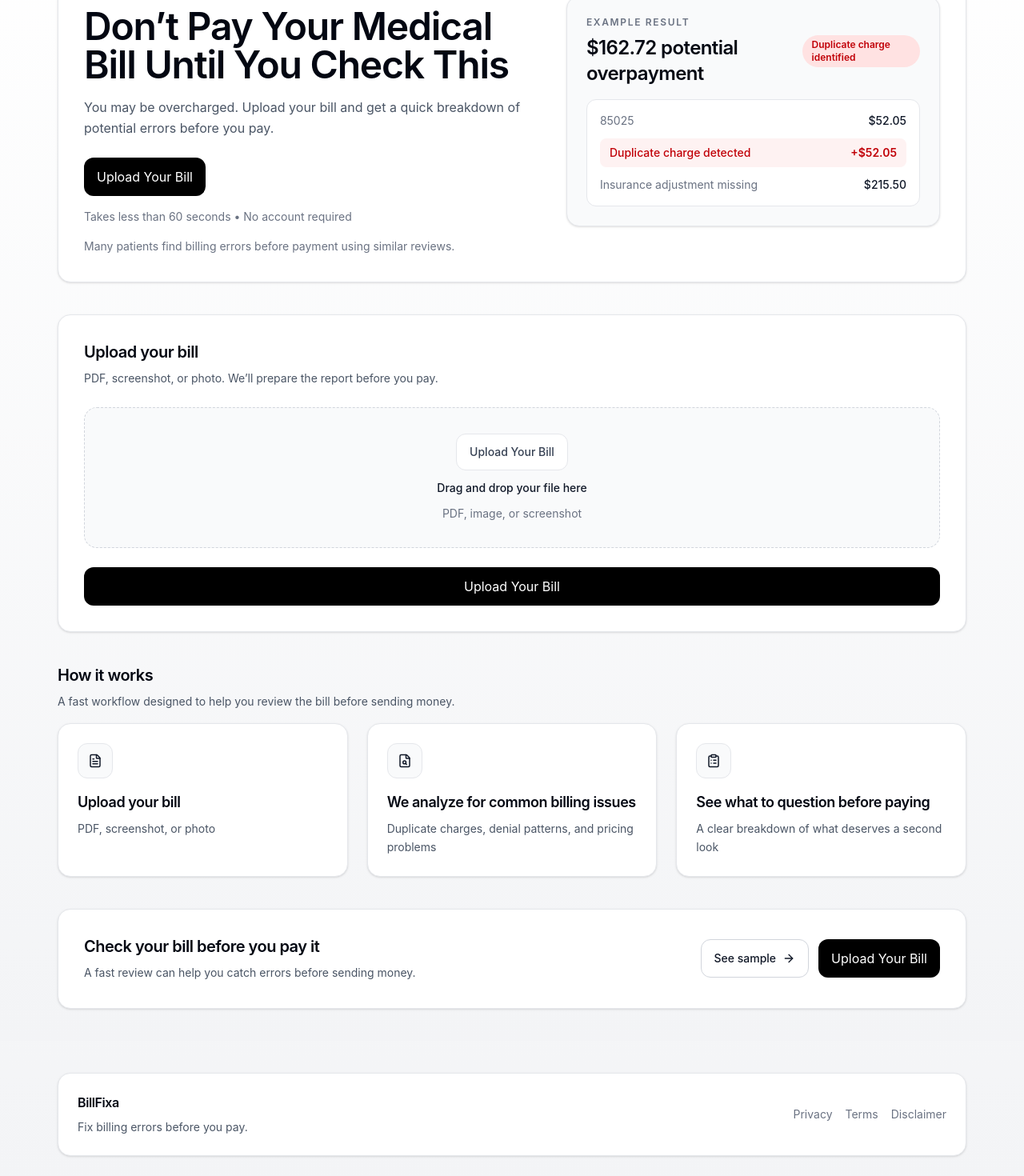
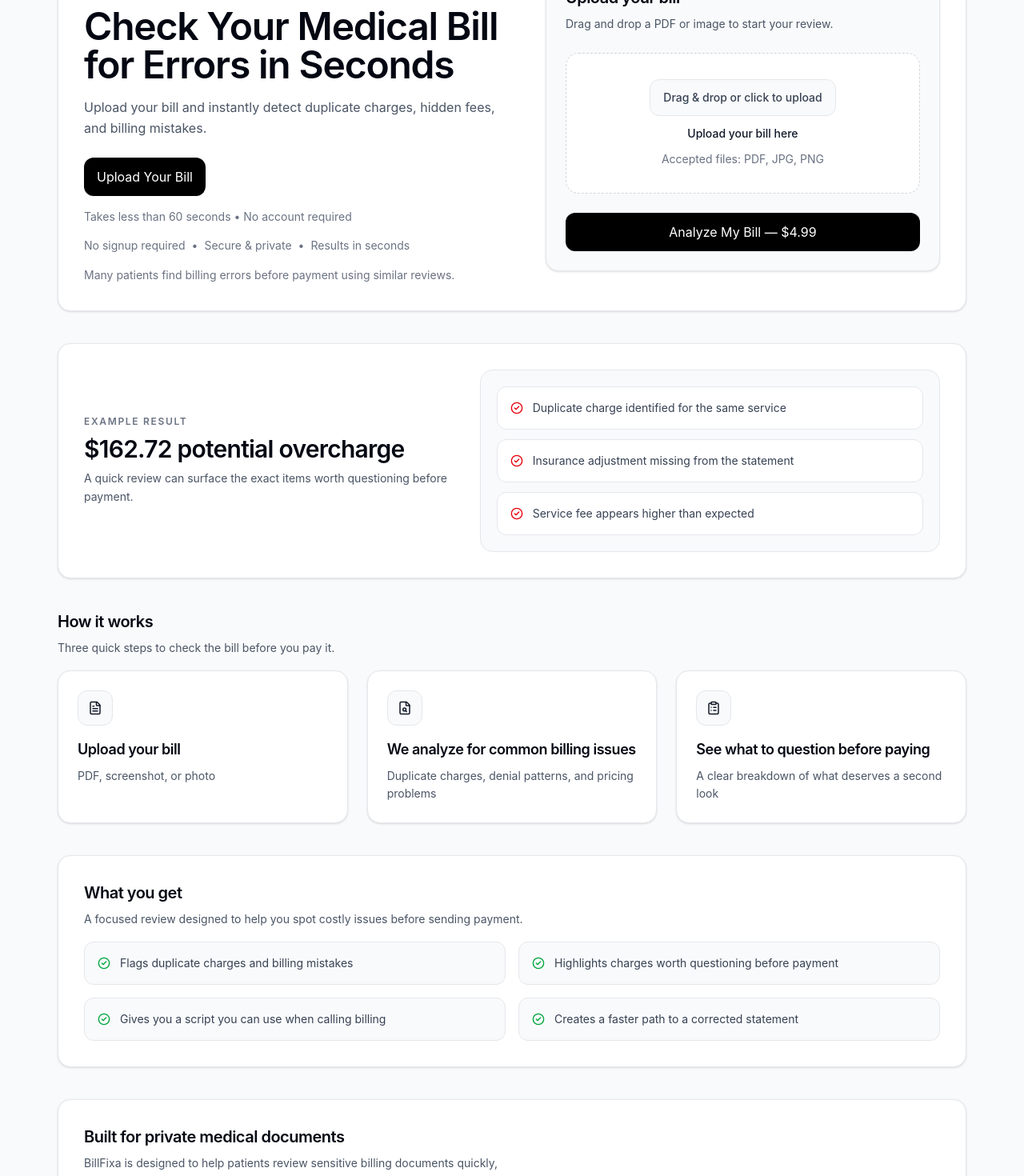
Before and after one commit to MyPenguin19/Inbill, a Next.js app: page / in a window 1280 px wide. Shown: the part 180-1650 px from the top of the page at 80% size. Built offline with nearby package versions, Linux system fonts and the light colour scheme.

Commit message:
Polish report dashboard and landing page

```diff
--- a/components/home-page-client.tsx
+++ b/components/home-page-client.tsx
@@ -3,7 +3,7 @@
 import Link from "next/link";
 import { ChangeEvent, DragEvent, useMemo, useRef, useState } from "react";
 import { useRouter } from "next/navigation";
-import { ArrowRight, ClipboardList, FileSearch, FileText } from "lucide-react";
+import { ArrowRight, CheckCircle2, ClipboardList, FileSearch, FileText } from "lucide-react";
 
 import {
   BILL_IMAGE_STORAGE_KEY,
@@ -45,6 +45,13 @@ const steps = [
     title: "See what to question before paying",
     description: "A clear breakdown of what deserves a second look",
   },
+] as const;
+
+const valuePoints = [
+  "Flags duplicate charges and billing mistakes",
+  "Highlights charges worth questioning before payment",
+  "Gives you a script you can use when calling billing",
+  "Creates a faster path to a corrected statement",
 ] as const;
 
 export default function HomePage() {
@@ -225,7 +232,7 @@ export default function HomePage() {
   };
 
   return (
-    <main className="min-h-screen bg-gradient-to-b from-white to-gray-100 py-10">
+    <main className="min-h-screen bg-gray-50 py-10">
       <script
         type="application/ld+json"
         dangerouslySetInnerHTML={{ __html: JSON.stringify(structuredData) }}
@@ -233,17 +240,17 @@ export default function HomePage() {
 
       <div className="mx-auto w-full max-w-[1200px] space-y-10 px-4 md:px-6 lg:px-8">
         <section className="rounded-2xl border border-gray-200 bg-white p-6 shadow-sm md:p-8">
-          <div className="grid gap-8 lg:grid-cols-[1.1fr_0.9fr] lg:items-center">
+          <div className="grid gap-8 lg:grid-cols-[1.05fr_0.95fr] lg:items-start">
             <div className="space-y-6">
               <div className="inline-flex rounded-full border border-gray-200 bg-gray-50 px-3 py-1 text-xs font-semibold uppercase tracking-[0.14em] text-gray-500">
                 Medical Bill Review
               </div>
               <div className="space-y-4">
                 <h1 className="text-4xl font-semibold tracking-tight text-gray-950 md:text-5xl">
-                  Don’t Pay Your Medical Bill Until You Check This
+                  Check Your Medical Bill for Errors in Seconds
                 </h1>
-                <p className="max-w-2xl text-sm leading-relaxed text-gray-600 md:text-base">
-                  You may be overcharged. Upload your bill and get a quick breakdown of potential errors before you pay.
+                <p className="max-w-[60ch] text-sm leading-relaxed text-gray-600 md:text-base">
+                  Upload your bill and instantly detect duplicate charges, hidden fees, and billing mistakes.
                 </p>
               </div>
 
@@ -256,54 +263,31 @@ export default function HomePage() {
                   Upload Your Bill
                 </button>
                 <div className="text-sm text-gray-500">Takes less than 60 seconds • No account required</div>
+                <div className="flex flex-wrap gap-2 text-sm text-gray-500">
+                  <span>No signup required</span>
+                  <span>•</span>
+                  <span>Secure & private</span>
+                  <span>•</span>
+                  <span>Results in seconds</span>
+                </div>
                 <div className="max-w-[60ch] text-sm leading-relaxed text-gray-500">
                   Many patients find billing errors before payment using similar reviews.
                 </div>
               </div>
             </div>
 
-            <div className="rounded-2xl border border-gray-200 bg-gray-50 p-6 shadow-sm">
-              <div className="space-y-4">
-                <div className="flex items-center justify-between">
-                  <div>
-                    <div className="text-xs font-semibold uppercase tracking-[0.14em] text-gray-500">
-                      Example result
-                    </div>
-                    <div className="mt-2 text-2xl font-semibold tracking-tight text-gray-950">$162.72 potential overpayment</div>
-                  </div>
-                  <div className="rounded-full bg-red-100 px-3 py-1 text-xs font-semibold text-red-700">
-                    Duplicate charge identified
-                  </div>
-                </div>
-                <div className="space-y-3 rounded-xl border border-gray-200 bg-white p-4">
-                  <div className="flex items-center justify-between text-sm">
-                    <span className="text-gray-500">85025</span>
-                    <span className="font-medium text-gray-900">$52.05</span>
-                  </div>
-                  <div className="flex items-center justify-between rounded-lg bg-red-50 px-3 py-2 text-sm">
-                    <span className="font-medium text-red-700">Duplicate charge detected</span>
-                    <span className="font-semibold text-red-700">+$52.05</span>
-                  </div>
-                  <div className="flex items-center justify-between text-sm">
-                    <span className="text-gray-500">Insurance adjustment missing</span>
-                    <span className="font-medium text-gray-900">$215.50</span>
-                  </div>
-                </div>
-              </div>
-            </div>
-          </div>
-        </section>
-
-        <section id="analyze" className="rounded-2xl border border-gray-200 bg-white p-6 shadow-sm md:p-8">
+            <div id="analyze" className="rounded-2xl border border-gray-200 bg-gray-50 p-6 shadow-sm">
               <div className="space-y-6">
                 <div className="space-y-2">
                   <h2 className="text-xl font-semibold tracking-tight text-gray-950">Upload your bill</h2>
-              <p className="text-sm leading-relaxed text-gray-600">PDF, screenshot, or photo. We’ll prepare the report before you pay.</p>
+                  <p className="text-sm leading-relaxed text-gray-600">
+                    Drag and drop a PDF or image to start your review.
+                  </p>
                 </div>
 
                 <label
                   className={`grid cursor-pointer justify-items-center gap-3 rounded-2xl border border-dashed p-8 text-center transition ${
-                dragActive ? "border-gray-900 bg-gray-100" : "border-gray-300 bg-gray-50"
+                    dragActive ? "border-gray-900 bg-gray-100" : "border-gray-300 bg-white"
                   }`}
                   onDragLeave={() => setDragActive(false)}
                   onDragOver={(event) => {
@@ -319,15 +303,15 @@ export default function HomePage() {
                     className="hidden"
                     type="file"
                   />
-              <div className="rounded-xl border border-gray-200 bg-white px-4 py-3 text-sm font-medium text-gray-700">
-                Upload Your Bill
+                  <div className="rounded-xl border border-gray-200 bg-gray-50 px-4 py-3 text-sm font-medium text-gray-700">
+                    Drag & drop or click to upload
                   </div>
-              <div className="text-sm font-medium text-gray-900">Drag and drop your file here</div>
-              <div className="text-sm text-gray-500">PDF, image, or screenshot</div>
+                  <div className="text-sm font-medium text-gray-900">Upload your bill here</div>
+                  <div className="text-sm text-gray-500">Accepted files: PDF, JPG, PNG</div>
                 </label>
 
                 {selectedFile ? (
-              <div className="flex flex-wrap items-center justify-between gap-4 rounded-2xl border border-gray-200 bg-gray-50 p-4">
+                  <div className="flex flex-wrap items-center justify-between gap-4 rounded-2xl border border-gray-200 bg-white p-4">
                     <div>
                       <div className="text-sm font-semibold text-gray-950">{selectedFile.name}</div>
                       <div className="text-sm text-gray-500">{fileSummary}</div>
@@ -350,15 +334,45 @@ export default function HomePage() {
                   className="w-full rounded-xl bg-black px-4 py-3 text-sm font-semibold text-white transition hover:bg-gray-900 disabled:cursor-wait disabled:opacity-70"
                   type="button"
                 >
-              {loading ? "Preparing..." : "Upload Your Bill"}
+                  {loading ? "Preparing..." : "Analyze My Bill — $4.99"}
                 </button>
+              </div>
+            </div>
+          </div>
+        </section>
+
+        <section className="rounded-2xl border border-gray-200 bg-white p-6 shadow-sm md:p-8">
+          <div className="grid gap-6 lg:grid-cols-[0.9fr_1.1fr] lg:items-center">
+            <div className="space-y-2">
+              <div className="text-xs font-semibold uppercase tracking-[0.14em] text-gray-500">Example result</div>
+              <h2 className="text-3xl font-semibold tracking-tight text-gray-950">$162.72 potential overcharge</h2>
+              <p className="max-w-[60ch] text-sm leading-relaxed text-gray-600">
+                A quick review can surface the exact items worth questioning before payment.
+              </p>
+            </div>
+            <div className="rounded-2xl border border-gray-200 bg-gray-50 p-5">
+              <div className="space-y-3">
+                {[
+                  "Duplicate charge identified for the same service",
+                  "Insurance adjustment missing from the statement",
+                  "Service fee appears higher than expected",
+                ].map((item) => (
+                  <div key={item} className="flex items-start gap-3 rounded-xl border border-gray-200 bg-white p-4">
+                    <span className="mt-0.5 text-red-600">
+                      <CheckCircle2 size={16} />
+                    </span>
+                    <span className="text-sm text-gray-700">{item}</span>
+                  </div>
+                ))}
+              </div>
+            </div>
           </div>
         </section>
 
         <section className="space-y-4">
           <div className="space-y-2">
             <h2 className="text-xl font-semibold tracking-tight text-gray-950">How it works</h2>
-            <p className="text-sm leading-relaxed text-gray-600">A fast workflow designed to help you review the bill before sending money.</p>
+            <p className="text-sm leading-relaxed text-gray-600">Three quick steps to check the bill before you pay it.</p>
           </div>
           <div className="grid gap-6 md:grid-cols-3">
             {steps.map((item) => (
@@ -374,10 +388,40 @@ export default function HomePage() {
         </section>
 
         <section className="rounded-2xl border border-gray-200 bg-white p-6 shadow-sm md:p-8">
+          <div className="space-y-4">
+            <div className="space-y-2">
+              <h2 className="text-xl font-semibold tracking-tight text-gray-950">What you get</h2>
+              <p className="text-sm leading-relaxed text-gray-600">
+                A focused review designed to help you spot costly issues before sending payment.
+              </p>
+            </div>
+            <div className="grid gap-4 md:grid-cols-2">
+              {valuePoints.map((item) => (
+                <div key={item} className="flex items-start gap-3 rounded-xl border border-gray-200 bg-gray-50 p-4">
+                  <span className="mt-0.5 text-green-600">
+                    <CheckCircle2 size={16} />
+                  </span>
+                  <span className="text-sm text-gray-700">{item}</span>
+                </div>
+              ))}
+            </div>
+          </div>
+        </section>
+
+        <section className="rounded-2xl border border-gray-200 bg-white p-6 shadow-sm md:p-8">
+          <div className="space-y-2">
+            <h2 className="text-xl font-semibold tracking-tight text-gray-950">Built for private medical documents</h2>
+            <p className="max-w-[60ch] text-sm leading-relaxed text-gray-600">
+              BillFixa is designed to help patients review sensitive billing documents quickly, without adding signup friction or unnecessary steps.
+            </p>
+          </div>
+        </section>
+
+        <section className="rounded-2xl border border-gray-200 bg-white p-6 shadow-sm md:p-8">
           <div className="flex flex-col gap-6 md:flex-row md:items-center md:justify-between">
             <div className="space-y-2">
               <h2 className="text-xl font-semibold tracking-tight text-gray-950">Check your bill before you pay it</h2>
-              <p className="text-sm leading-relaxed text-gray-600">A fast review can help you catch errors before sending money.</p>
+              <p className="text-sm leading-relaxed text-gray-600">Upload once, review the issues, and decide what to question before sending money.</p>
             </div>
             <div className="flex flex-wrap gap-3">
               <Link
@@ -392,7 +436,7 @@ export default function HomePage() {
                 className="inline-flex rounded-xl bg-black px-4 py-3 text-sm font-semibold text-white transition hover:bg-gray-900 disabled:cursor-wait disabled:opacity-70"
                 type="button"
               >
-                Upload Your Bill
+                Analyze My Bill — $4.99
               </button>
             </div>
           </div>
```
Also changed, not shown: app/result/page.tsx (+65 -91 lines). Lines whose indentation alone changed are shown as unchanged.
